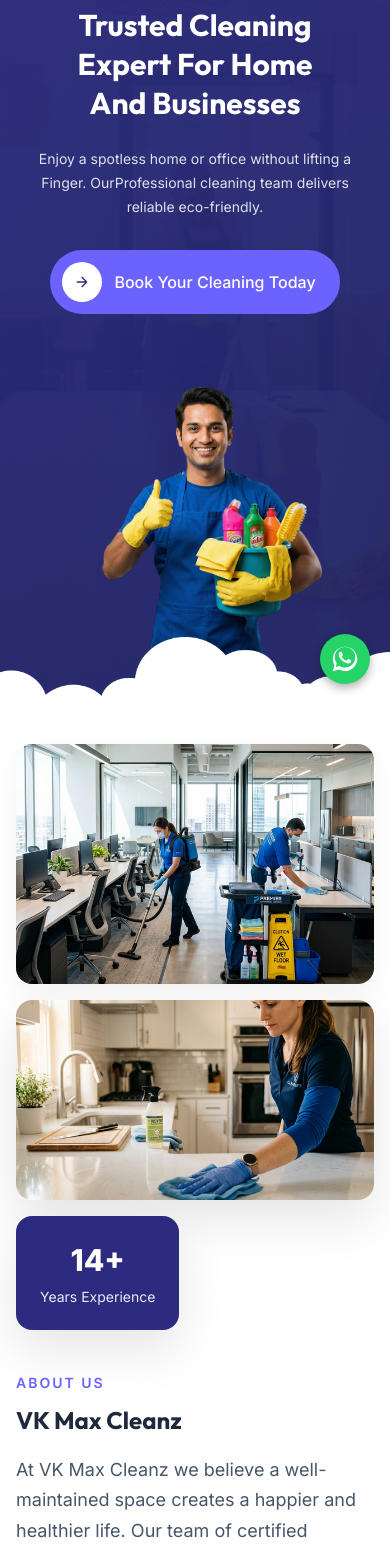
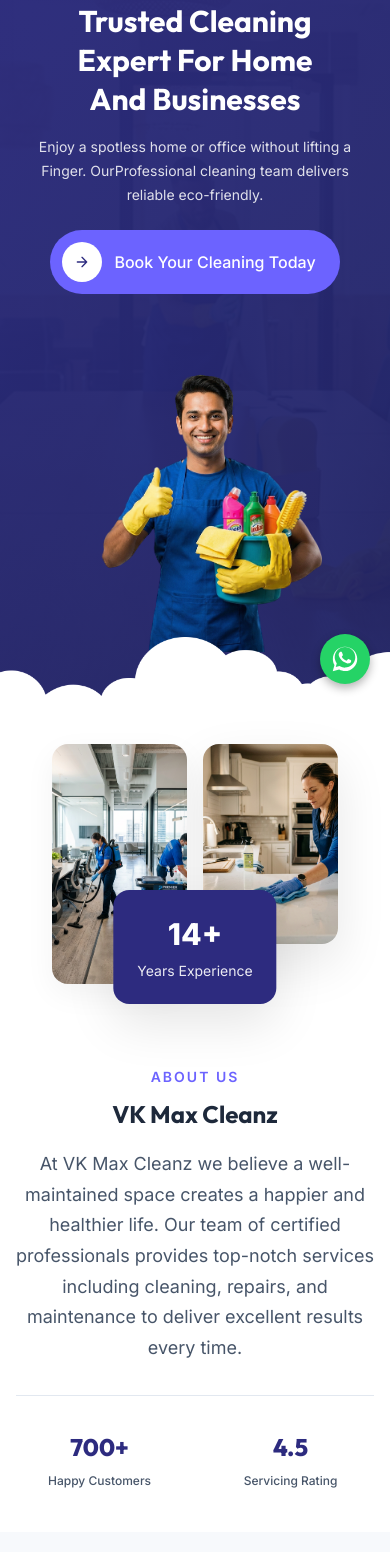
Before and after one commit to sujith133/vkmaxcleanz, a React (Vite) app: page /cleanz in a window 390 px wide. Shown: the part 140-1692 px from the top of the page. Built offline with nearby package versions, Linux system fonts and the light colour scheme.

Commit message:
Updated cleaning and furniture UI styles

```diff
--- a/src/components/clean/CleanHero.css
+++ b/src/components/clean/CleanHero.css
@@ -142,14 +142,41 @@
     display: block;
 }
 
-@media (max-width: 1024px) {
+@media (max-width: 1080px) {
     .clean-hero-heading {
-        font-size: 42px;
+        font-size: 46px;
+    }
+
+    .clean-hero-content {
+        padding: 60px 0;
     }
 
     .clean-hero-image {
         width: 45%;
-        opacity: 0.4;
+        opacity: 0.6;
+    }
+}
+
+@media (max-width: 880px) {
+    .clean-hero-container {
+        justify-content: center;
+        text-align: center;
+    }
+
+    .clean-hero-content {
+        max-width: 100%;
+    }
+
+    .clean-hero-heading {
+        font-size: 38px;
+    }
+
+    .clean-hero-image {
+        display: none;
+    }
+
+    .clean-hero-description {
+        margin: 0 auto 32px;
     }
 }
 
--- a/src/components/clean/CleanNavbar.css
+++ b/src/components/clean/CleanNavbar.css
@@ -184,6 +184,30 @@
     padding: 8px 0;
 }
 
+@media (max-width: 1080px) {
+    .clean-navbar {
+        max-width: 90%;
+        padding: 0 16px;
+    }
+
+    .clean-navbar-links {
+        gap: 12px;
+    }
+
+    .clean-navbar-links a {
+        font-size: 14px;
+    }
+
+    .clean-navbar-furniture-btn {
+        font-size: 14px;
+        padding: 6px 12px;
+    }
+
+    .clean-navbar-phone-text span {
+        font-size: 11px !important;
+    }
+}
+
 @media (max-width: 900px) {
     .clean-navbar-links {
         display: none;
--- a/src/components/clean/CleanServices.css
+++ b/src/components/clean/CleanServices.css
@@ -188,23 +188,24 @@
     background: #6649fb;
 }
 
-@media (max-width: 768px) {
-    .clean-services-header {
-        flex-direction: column;
-        align-items: center;
+@media (max-width: 1080px) {
+    .clean-services-heading {
+        font-size: 28px;
     }
 
-    .clean-services-heading {
-        font-size: 26px;
-    }
-
-    .clean-services-cards {
-        gap: 16px;
+    .clean-services-header {
+        justify-content: center;
+        text-align: center;
     }
 
     .clean-service-card {
-        width: calc(50% - 8px);
-        height: auto;
+        width: calc(33.333% - 16px);
+    }
+}
+
+@media (max-width: 860px) {
+    .clean-service-card {
+        width: calc(50% - 12px);
     }
 }
 
--- a/src/components/cleaning/AboutSection.css
+++ b/src/components/cleaning/AboutSection.css
@@ -85,8 +85,8 @@
 
 .about-stats {
     display: grid;
-    grid-template-columns: repeat(4, 1fr);
-    gap: var(--space-4);
+    grid-template-columns: repeat(2, 1fr);
+    gap: var(--space-8);
     padding-top: var(--space-8);
     border-top: 1px solid var(--grey-200);
 }
@@ -112,39 +112,42 @@
 @media (max-width: 1024px) {
     .about-content {
         grid-template-columns: 1fr;
-        gap: var(--space-10);
+        gap: var(--space-12);
+        text-align: center;
     }
 
     .about-images {
         height: auto;
-        max-width: 100%;
+        max-width: 80%;
         margin: 0 auto;
         position: relative;
-        display: flex;
-        flex-direction: column;
+        display: grid;
+        grid-template-columns: 1fr 1fr;
         gap: var(--space-4);
     }
 
-    .about-img-main {
-        position: static;
-        width: 100%;
-        height: auto;
-        max-height: 300px;
-    }
-
+    .about-img-main,
     .about-img-secondary {
         position: static;
         width: 100%;
-        height: auto;
-        max-height: 260px;
+        height: 250px;
         border: none;
     }
 
     .about-experience-badge {
-        position: relative;
-        bottom: auto;
-        left: auto;
-        align-self: flex-start;
+        position: absolute;
+        bottom: -20px;
+        left: 50%;
+        transform: translateX(-50%);
+        width: max-content;
+    }
+
+    .about-text {
+        padding-top: var(--space-8);
+    }
+
+    .about-stats {
+        justify-content: center;
     }
 }
 
--- a/src/components/cleaning/AboutSection.tsx
+++ b/src/components/cleaning/AboutSection.tsx
@@ -29,7 +29,7 @@
                             Our team of certified professionals provides top-notch services including cleaning, repairs,
                             and maintenance to deliver excellent results every time.
                         </p>
-                        <div className="about-stats" style={{ gridTemplateColumns: 'repeat(2, 1fr)' }}>
+                        <div className="about-stats">
                             <div className="about-stat">
                                 <strong>700+</strong>
                                 <span>Happy Customers</span>
--- a/src/components/cleaning/HeroSection.css
+++ b/src/components/cleaning/HeroSection.css
@@ -165,24 +165,55 @@
 @media (max-width: 1024px) {
     .hero-content {
         grid-template-columns: 1fr 1fr;
-        padding-top: 120px;
-        gap: var(--space-6);
+        padding-top: 100px;
+        gap: var(--space-4);
+        align-items: center;
     }
 
     .hero-text {
-        padding-bottom: 60px;
+        padding-bottom: 40px;
     }
 
     .hero-text h1 {
         font-size: var(--text-4xl);
+        margin-bottom: var(--space-4);
+    }
+
+    .hero-desc {
+        font-size: var(--text-sm);
+        margin-bottom: var(--space-6);
     }
 
     .person-img {
-        max-width: 100%;
+        max-width: 90%;
     }
 
     .desktop-break {
         display: none;
+    }
+}
+
+@media (max-width: 880px) {
+    .hero-content {
+        grid-template-columns: 1fr;
+        text-align: center;
+        padding-top: 100px;
+    }
+
+    .hero-text {
+        padding-bottom: 0;
+    }
+
+    .hero-actions {
+        justify-content: center;
+    }
+
+    .hero-image-wrapper {
+        justify-content: center;
+    }
+
+    .person-img {
+        max-width: 60%;
     }
 }
 
--- a/src/components/cleaning/ProcessSection.css
+++ b/src/components/cleaning/ProcessSection.css
@@ -74,7 +74,7 @@
     margin: 0 auto;
 }
 
-@media (max-width: 768px) {
+@media (max-width: 1080px) {
     .process-steps {
         grid-template-columns: repeat(2, 1fr);
         gap: var(--space-10);
--- a/src/components/cleaning/ServicesSection.css
+++ b/src/components/cleaning/ServicesSection.css
@@ -91,6 +91,7 @@
 @media (max-width: 1024px) {
     .services-grid {
         grid-template-columns: repeat(2, 1fr);
+        gap: var(--space-4);
     }
 }
 
--- a/src/components/layout/Footer.css
+++ b/src/components/layout/Footer.css
@@ -141,16 +141,32 @@
     color: var(--white);
 }
 
-@media (max-width: 1024px) {
+@media (max-width: 1080px) {
     .footer-grid {
         grid-template-columns: 1fr 1fr 1fr;
+        gap: var(--space-8);
+    }
+
+    .footer-col:first-child,
+    .footer-col:last-child {
+        grid-column: span 3;
+        text-align: center;
+    }
+
+    .footer-social,
+    .newsletter-form {
+        justify-content: center;
     }
 }
 
-@media (max-width: 768px) {
+@media (max-width: 820px) {
     .footer-grid {
         grid-template-columns: 1fr 1fr;
-        gap: var(--space-8);
+    }
+
+    .footer-col:first-child,
+    .footer-col:last-child {
+        grid-column: span 2;
     }
 
     .footer-bottom {
--- a/src/components/layout/Navbar.css
+++ b/src/components/layout/Navbar.css
@@ -265,21 +265,31 @@
    RESPONSIVE
    ======================================== */
 
-@media (max-width: 1024px) {
+@media (max-width: 1080px) {
     .navbar {
         width: 94%;
         padding: 0 var(--space-4);
     }
 
     .navbar-inner {
-        height: 56px;
+        height: 60px;
     }
 
-    .navbar-logo-img {
-        height: 36px;
-        max-height: 36px;
+    .navbar-links {
+        gap: var(--space-4);
     }
 
+    .navbar-links a {
+        font-size: var(--text-xs);
+    }
+
+    .brand-cta-btn {
+        padding: var(--space-2) var(--space-4);
+        font-size: var(--text-xs);
+    }
+}
+
+@media (max-width: 860px) {
     .navbar-links {
         display: none;
     }
--- a/src/pages/furniture/FurnitureHome.css
+++ b/src/pages/furniture/FurnitureHome.css
@@ -169,18 +169,26 @@
     font-size: var(--text-sm);
 }
 
-@media (max-width: 1024px) {
+@media (max-width: 1080px) {
     .furniture-hero .hero-content {
         grid-template-columns: 1fr;
         text-align: center;
+        gap: var(--space-8);
+        padding-top: 100px;
+    }
+
+    .furniture-hero .hero-text h1 {
+        font-size: var(--text-5xl);
     }
 
     .products-grid {
         grid-template-columns: repeat(2, 1fr);
+        gap: var(--space-4);
     }
 
     .categories-grid {
         grid-template-columns: repeat(2, 1fr);
+        gap: var(--space-4);
     }
 }
 
```
Also changed, not shown: 1 other file (tests, documents, lock files or other folders).
